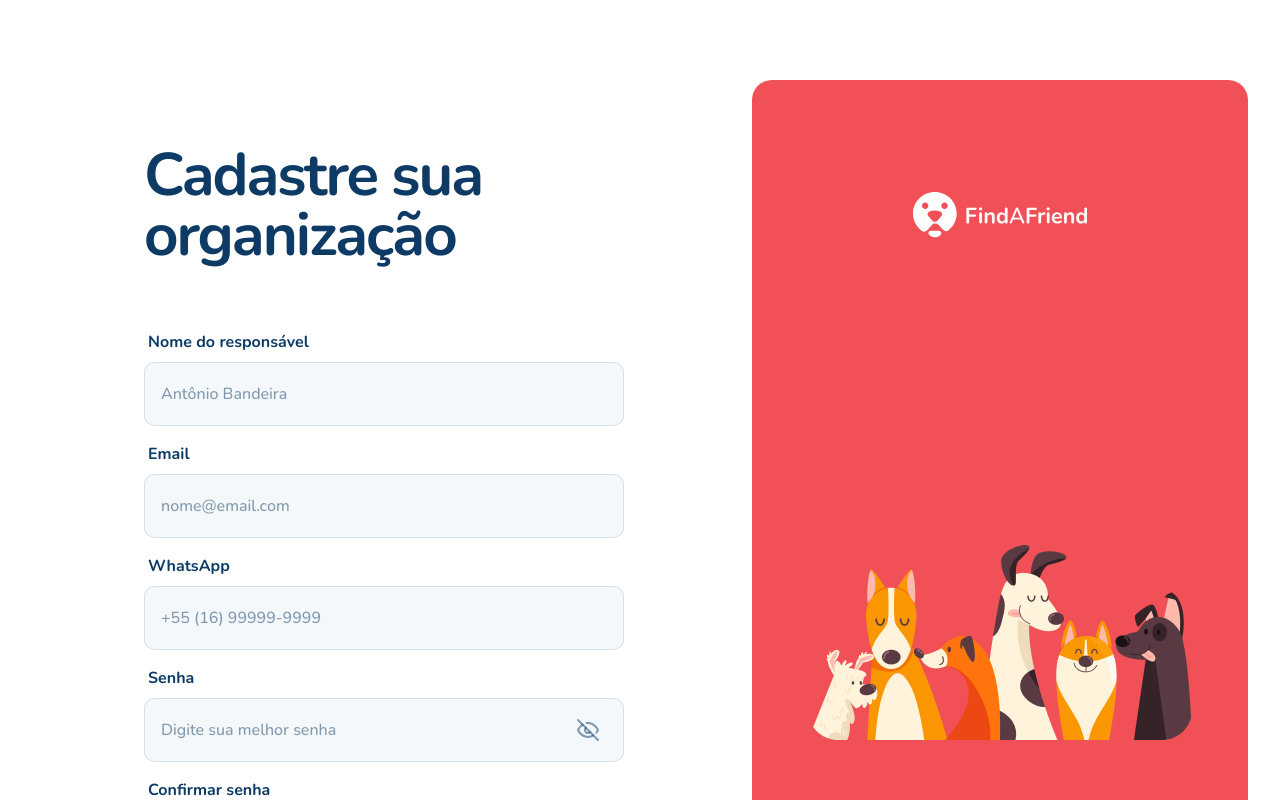
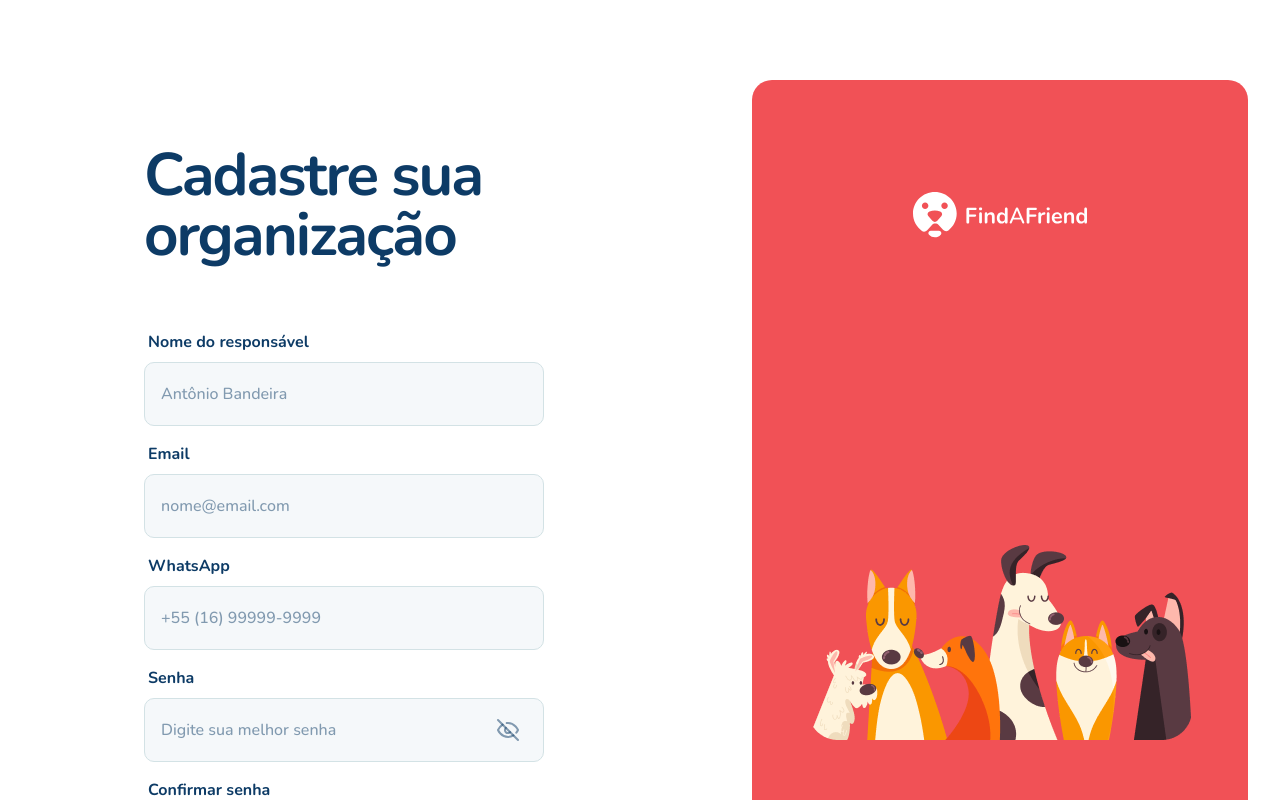
Before and after one commit to FelipeBelloDultra/find-a-friend-frontend, a React (Vite) app: page /sign-in in a window 1280 px wide. Both pictures are taken after a click on the button "Cadastrar minha organização". Shown: the top 800 px of the page. Built offline with nearby package versions, Linux system fonts and the light colour scheme.

Commit message:
fix(pages): fix max-w on sign-in and sign-up screens

```diff
--- a/src/pages/sign-in/index.tsx
+++ b/src/pages/sign-in/index.tsx
@@ -14,7 +14,7 @@ export function SignIn() {
           <FloatImgBackground />
         </span>
 
-        <article className="lg:pr-28 md:flex-shrink-0 md:ml-5">
+        <article className="lg:pr-28 md:flex-shrink-0 md:ml-5 w-full md:max-w-[420px] lg:max-w-lg">
           <section className="flex flex-col h-full">
             <div className="min-h-[calc(500px/2)] flex items-center">
               <h1 className="my-auto font-bold text-6xl -tracking-[2px]">{t("login.welcome")}</h1>
--- a/src/pages/sign-up/index.tsx
+++ b/src/pages/sign-up/index.tsx
@@ -9,8 +9,8 @@ export function SignUp() {
 
   return (
     <div className="max-w-7xl w-full mx-auto px-8">
-      <section className="flex justify-between gap-32 py-20">
-        <article className="flex-1 pl-28">
+      <section className="flex md:justify-between justify-center py-20">
+        <article className="lg:pl-28 md:flex-shrink-0 md:mr-5 w-full md:max-w-[420px] lg:max-w-lg">
           <section className="flex flex-col h-full">
             <div className="min-h-[calc(500px/2)] flex items-center">
               <h1 className="my-auto font-bold text-6xl -tracking-[2px]">
@@ -22,7 +22,7 @@ export function SignUp() {
           </section>
         </article>
 
-        <span>
+        <span className="md:inline hidden">
           <FloatImgBackground />
         </span>
       </section>
```
